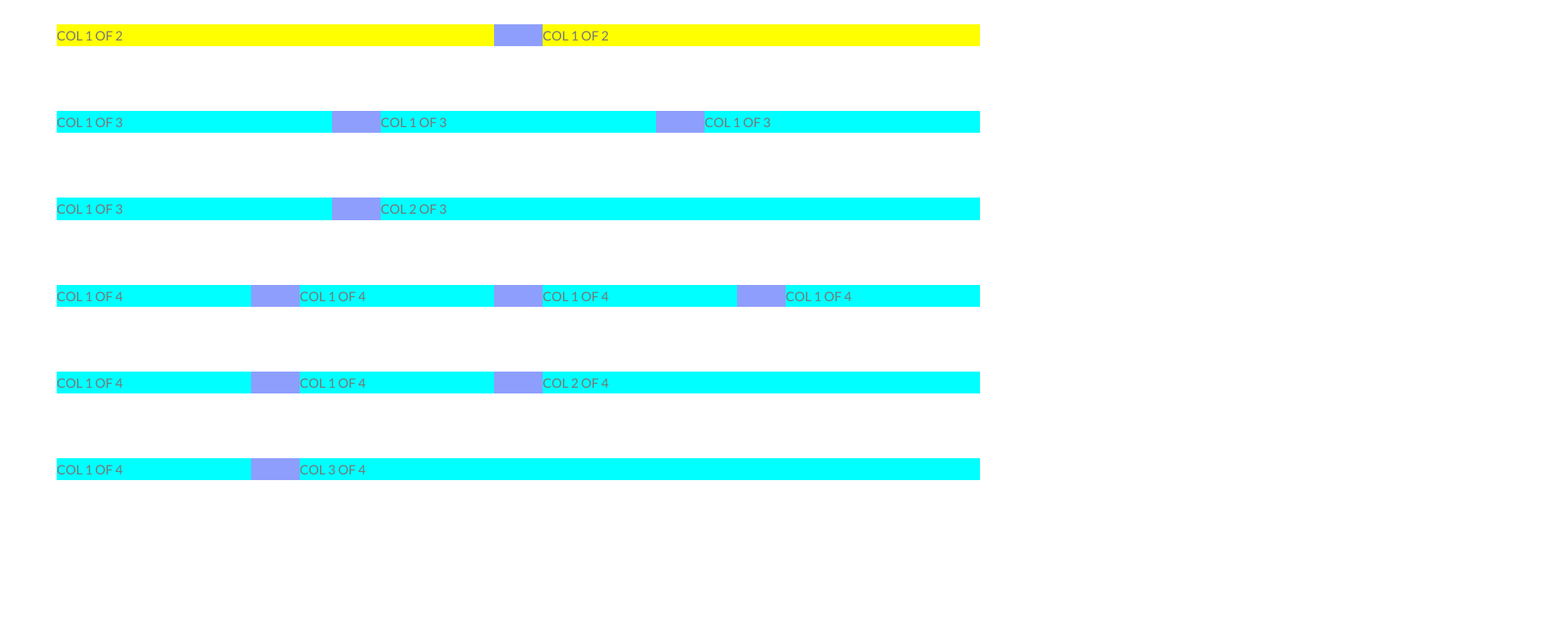
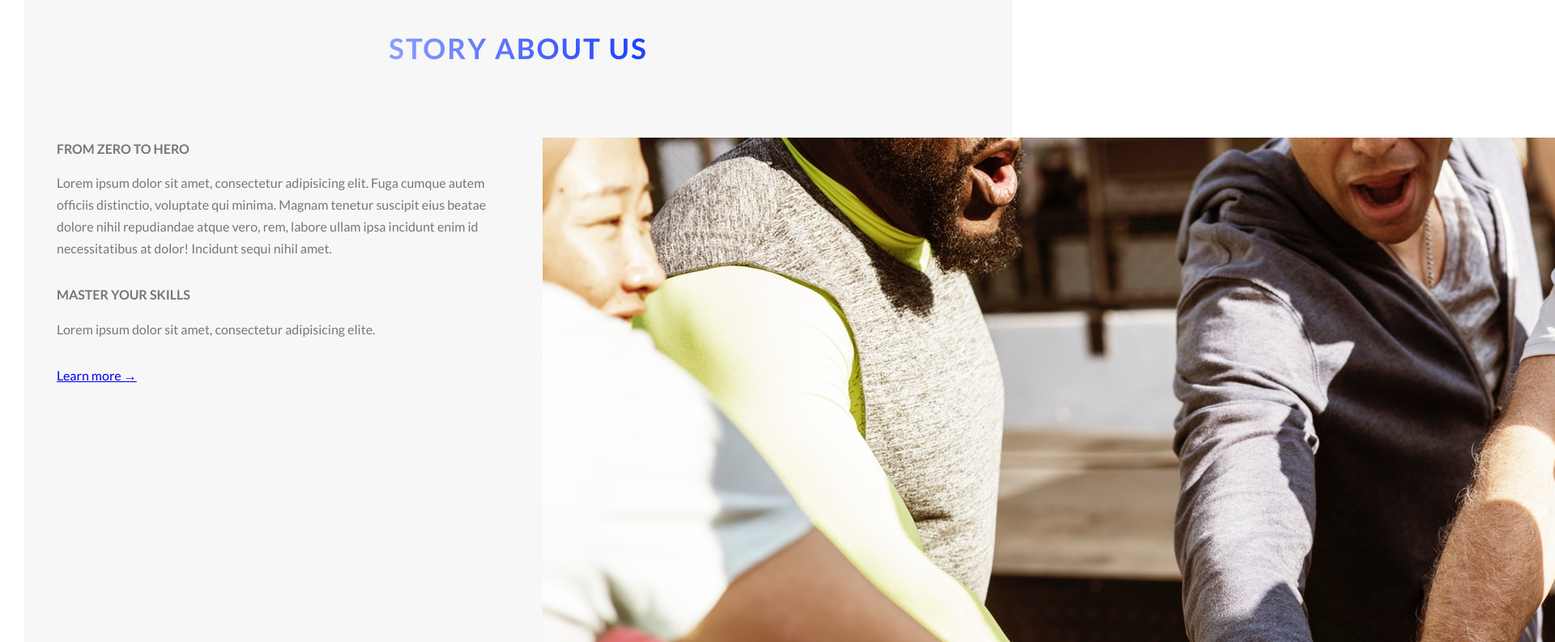
Before and after one commit to LuuBaoChau/Website-Landing-Page, a website: page index.html in a window 1280 px wide. Shown: the part 760-1553 px from the top of the page at 81% size, 1920 px wide, since content can reach past the window. Before the commit the page ends 1383 px from the top, so only its background shows below. Drawn offline with Linux system fonts and the light colour scheme.

Commit message:
about us

```diff
--- a/index.html
+++ b/index.html
@@ -38,70 +38,39 @@
             <a href="#" class="btn btn--white btn--animated">See our courses</a>
         </div>
     </header>
-    <div class="grid-test">
+
+    <section class="section-about">
+        <div class="u-center-text u-margin-bottom-big">
+            <h2 class="heading-secondary">
+                story about us
+            </h2>
+        </div>
         <div class="row">
             <div class="col-1-of-2">
-                COL 1 OF 2
+                <h3 class="heading-tertiary u-margin-bottom-small">
+                    from zero to hero
+                </h3>
+                <p class="paragraph">
+                    Lorem ipsum dolor sit amet, consectetur adipisicing elit. Fuga cumque autem officiis distinctio, voluptate qui minima. Magnam tenetur suscipit eius beatae dolore nihil repudiandae atque vero, rem, labore ullam ipsa incidunt enim id necessitatibus at dolor!
+                    Incidunt sequi nihil amet.
+                </p>
+                <h3 class="heading-tertiary u-margin-bottom-small">
+                    master your skills
+                </h3>
+                <p class="paragraph">
+                    Lorem ipsum dolor sit amet, consectetur adipisicing elite.
+                </p>
+                <a href="/redirect?Id=Ok7QNCdcSHCUf3tyR7o94w%3d%3d" class="btn-text">Learn more &rarr;</a>
             </div>
             <div class="col-1-of-2">
-                COL 1 OF 2
+                <div class="composition">
+                    <img src="./img/humangroups1.jpg" alt="photo1" class="composition__photo composition__photo--p1">
+                    <img src="./img/humangroups2.jpg" alt="photo2" class="composition__photo composition__photo--p2">
+                    <img src="./img/humangroups3.jpg" alt="photo3" class="composition__photo composition__photo--p3">
+                </div>
             </div>
         </div>
-        <div class="row">
-            <div class="col-1-of-3">
-                COL 1 OF 3
-            </div>
-            <div class="col-1-of-3">
-                COL 1 OF 3
-            </div>
-            <div class="col-1-of-3">
-                COL 1 OF 3
-            </div>
-        </div>
-        <div class="row">
-            <div class="col-1-of-3">
-                COL 1 OF 3
-            </div>
-            <div class="col-2-of-3">
-                COL 2 OF 3
-            </div>
-        </div>
-        <div class="row">
-            <div class="col-1-of-4">
-                COL 1 OF 4
-            </div>
-            <div class="col-1-of-4">
-                COL 1 OF 4
-            </div>
-            <div class="col-1-of-4">
-                COL 1 OF 4
-            </div>
-            <div class="col-1-of-4">
-                COL 1 OF 4
-            </div>
-        </div>
-        <div class="row">
-            <div class="col-1-of-4">
-                COL 1 OF 4
-            </div>
-            <div class="col-1-of-4">
-                COL 1 OF 4
-            </div>
-            <div class="col-2-of-4">
-                COL 2 OF 4
-            </div>
-        </div>
-        <div class="row">
-            <div class="col-1-of-4">
-                COL 1 OF 4
-            </div>
-            <div class="col-3-of-4">
-                COL 3 OF 4
-            </div>
-        </div>
-    </div>
-
-
+    </section>
 </body>
 
 </html>
--- a/sass/Abstracts/_variables.scss
+++ b/sass/Abstracts/_variables.scss
@@ -6,6 +6,7 @@ $color-primary-dark:#1c3eff;
 $color-grey: #777777;
 $color-white: #fff;
 $color-black: #000;
+$color-grey-light-1: #f7f7f7;
 
 /* ------ gird ------*/
 
--- a/sass/Base/_typography.scss
+++ b/sass/Base/_typography.scss
@@ -34,3 +34,37 @@ body {
         animation: moveInRight 1s ease-out
     }
 }
+
+
+/* --- section-about ---*/
+
+.heading-secondary {
+    font-size: 3.5rem;
+    text-transform: uppercase;
+    font-weight: 700;
+    display: inline-block;
+    letter-spacing: .2rem;
+    cursor: pointer;
+    background-image: linear-gradient(to right, $color-primary-light, $color-primary-dark);
+    color: transparent;
+    -webkit-background-clip: text;
+    transition: all .2s;
+    &:hover {
+        transform: skewY(5deg) scale(1.1);
+        /* skewY: độ nghiên theo trục Y, scale: phóng to lên */
+        text-shadow: .5rem 1rem 2rem rgba($color-black, .2)
+    }
+}
+
+.heading-tertiary {
+    font-size: 1.6rem;
+    font-weight: 700;
+    text-transform: uppercase;
+}
+
+.paragraph {
+    font-size: 1.6rem;
+    &:not(:last-child) {
+        margin-bottom: 3rem;
+    }
+}
--- a/sass/Base/_utilities.scss
+++ b/sass/Base/_utilities.scss
@@ -1 +1,13 @@
 /* utilities: chứa các setting các properties của các element bổ sung (như muốn set margin thì sẽ dùng class u-margin)*/
+
+.u-center-text {
+    text-align: center !important;
+}
+
+.u-margin-bottom-big {
+    margin-bottom: 8rem !important;
+}
+
+.u-margin-bottom-small {
+    margin-bottom: 1.5rem !important;
+}
--- a/sass/Layout/_gird.scss
+++ b/sass/Layout/_gird.scss
@@ -9,7 +9,6 @@
             /*set margin-bottom cho tất cả row ngoại trừ col cuối cùng */
             margin-right: $gutter-horizontal;
         }
-        background-color: aqua;
     }
     &:not(:last-child) {
         /*set margin-bottom cho tất cả row ngoại trừ row cuối cùng của thẻ div cha */
@@ -17,11 +16,9 @@
     }
     max-width: $grid-width;
     margin: 0 auto;
-    background-color: $color-primary-light;
     .col-1-of-2 {
         width: calc((100% - #{$gutter-horizontal})/ 2);
         /* 1/2 chiều rộng của row trừ đi khoảng cách giữa các column*/
-        background-color: yellow;
         float: left;
     }
     .col-1-of-2 {
--- /dev/null
+++ b/sass/Pages/_home.scss
@@ -0,0 +1,5 @@
+.section-about {
+    background-color: $color-grey-light-1;
+    padding: 25rem 0;
+    margin-top: -25rem;
+}
--- a/sass/main.scss
+++ b/sass/main.scss
@@ -8,10 +8,23 @@ dark blue:#1c3eff
 @import './Abstracts/functions';
 @import './Abstracts/mixins';
 @import './Abstracts/variables';
+
+/* --- */
+
 @import './Base/animations';
 @import './Base/base';
 @import './Base/typography';
 @import './Base/utilities';
+
+/* --- */
+
 @import './Component/buttons';
+
+/* --- */
+
 @import './Layout/header';
 @import './Layout/gird';
+
+/* --- */
+
+@import './Pages/home';
```
Also changed, not shown: css/style.css.
